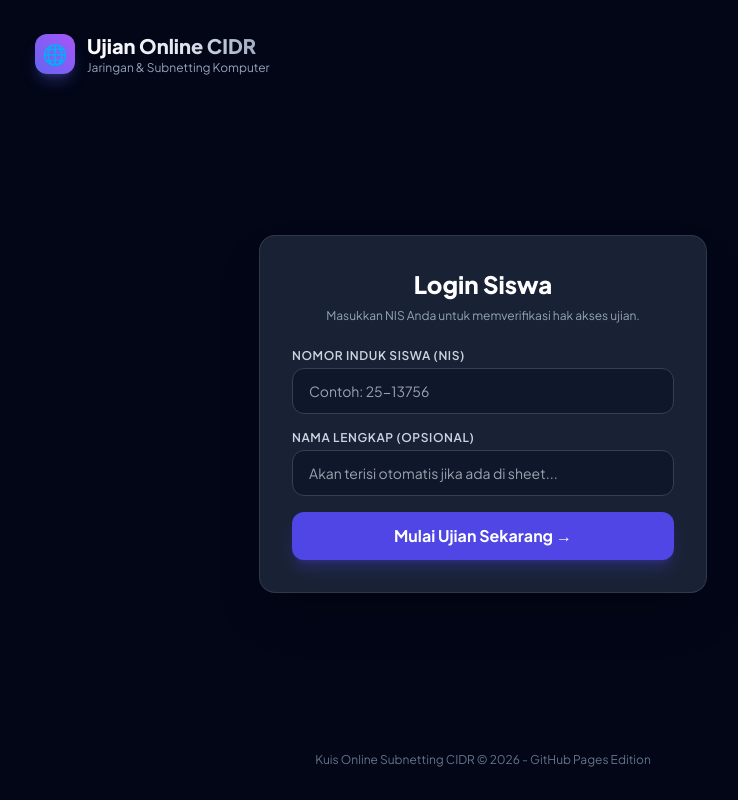
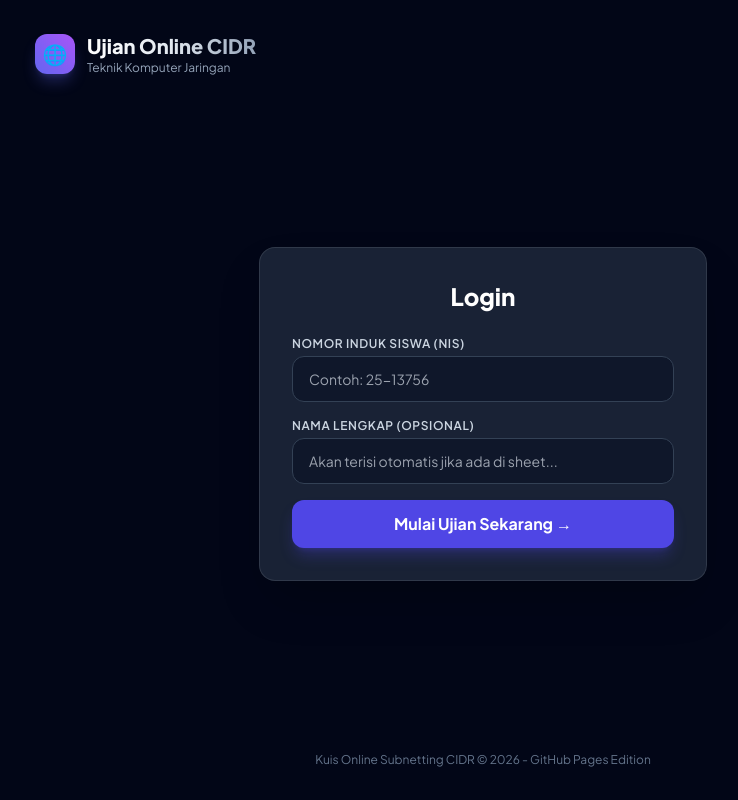
Before and after one commit to itsmuu/latihan, a plain HTML site: page index.html in a window 1280 px wide. Shown: the whole page, without its empty margins (157-895 px from the left). Drawn offline with nearby package versions, Linux system fonts and the light colour scheme.

Commit message:
Update login text and description in index.html

```diff
--- a/index.html
+++ b/index.html
@@ -30,7 +30,7 @@
             </div>
             <div>
                 <h1 class="font-extrabold text-lg md:text-xl bg-gradient-to-r from-white via-slate-200 to-slate-400 bg-clip-text text-transparent">Ujian Online CIDR</h1>
-                <p class="text-xs text-slate-400">Jaringan & Subnetting Komputer</p>
+                <p class="text-xs text-slate-400">Teknik Komputer Jaringan</p>
             </div>
         </div>
     </header>
@@ -40,8 +40,8 @@
         <!-- SCREEN 1: LOGIN SISWA -->
         <div id="login-screen" class="glass w-full max-w-md rounded-2xl p-6 md:p-8 shadow-2xl space-y-6">
             <div class="text-center space-y-2">
-                <h2 class="text-2xl font-extrabold text-white">Login Siswa</h2>
-                <p class="text-slate-400 text-xs">Masukkan NIS Anda untuk memverifikasi hak akses ujian.</p>
+                <h2 class="text-2xl font-extrabold text-white">Login</h2>
+
             </div>
 
             <form id="login-form" onsubmit="handleLogin(event)" class="space-y-4">
```
